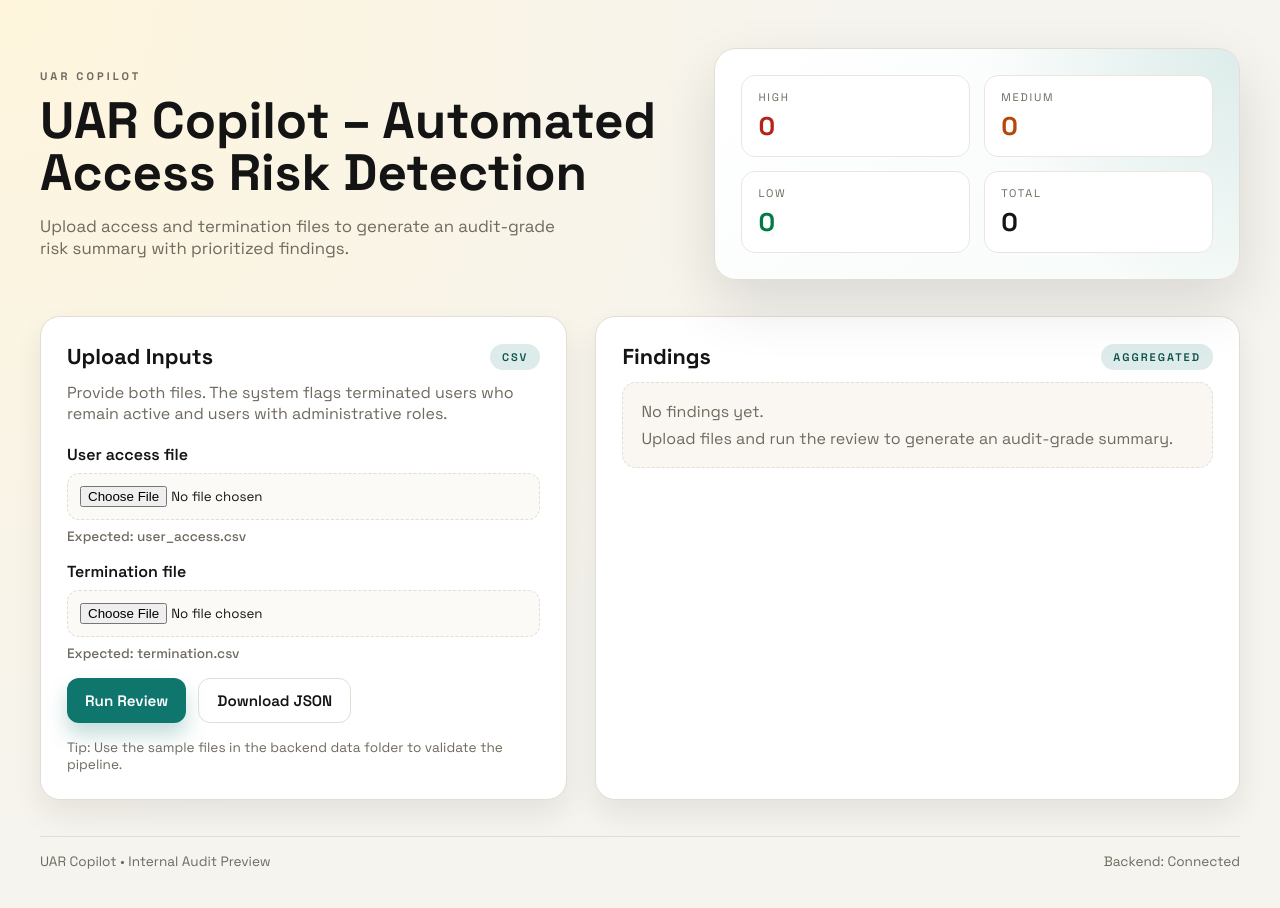
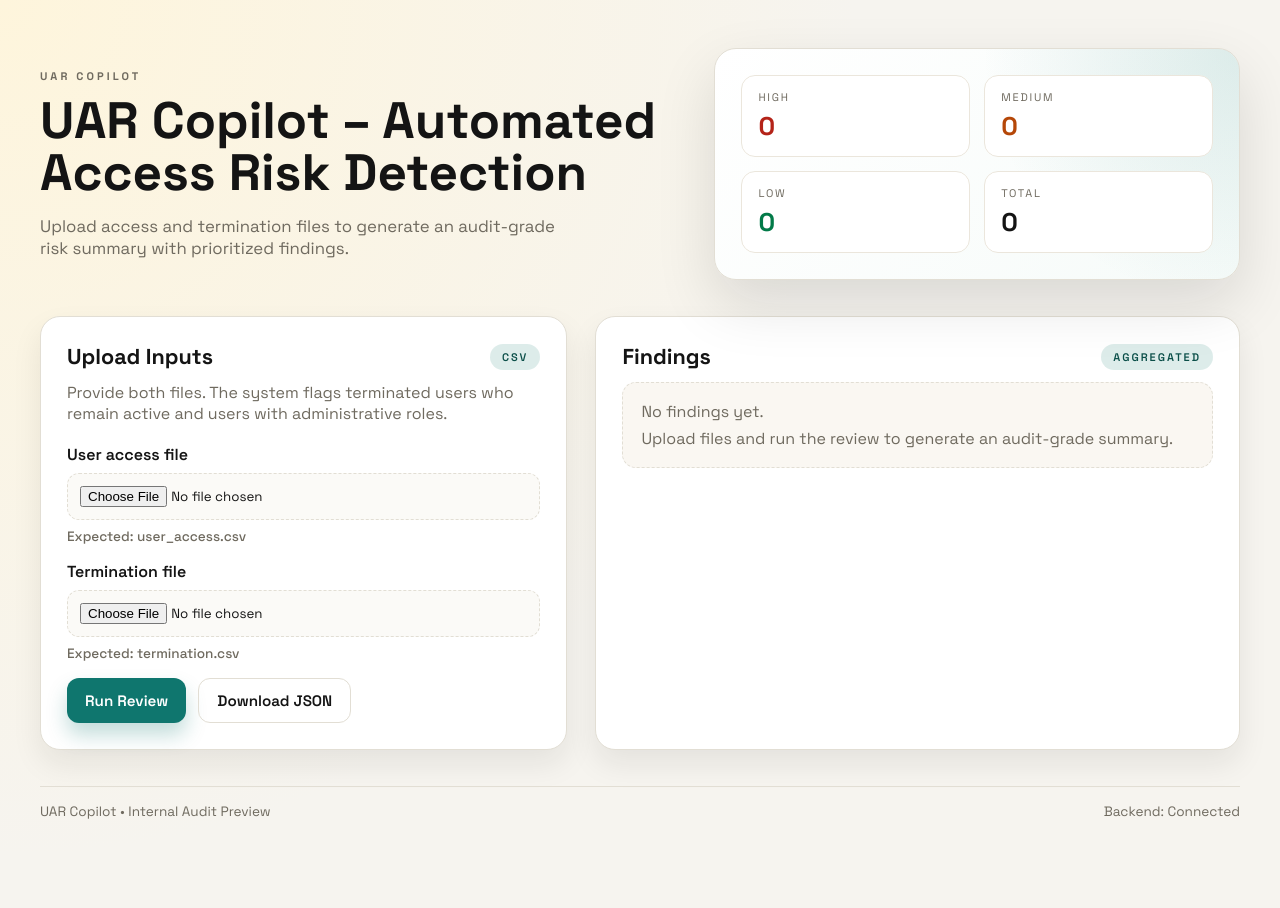
Before and after one commit to HFRANK456/uar-copilot, a React (Vite) app in the folder frontend/uar-ui/: page / in a window 1280 px wide. Shown: the top 908 px of the page. After the commit the page ends 884 px from the top, so only its background shows below. Built offline with nearby package versions, Linux system fonts and the light colour scheme.

Commit message:
Remove upload tip

```diff
--- a/frontend/uar-ui/src/App.tsx
+++ b/frontend/uar-ui/src/App.tsx
@@ -1,4 +1,5 @@
 import { useMemo, useState } from 'react'
+import { Analytics } from '@vercel/analytics/react'
 import './App.css'
 
 const API_URL = 'https://uar-copilot.onrender.com/upload'
@@ -190,10 +191,6 @@ function App() {
               Download JSON
             </button>
           </div>
-          <p className="hint">
-            Tip: Use the sample files in the backend data folder to validate the
-            pipeline.
-          </p>
         </form>
 
         <section className="panel results">
@@ -250,6 +247,7 @@ function App() {
         <span>UAR Copilot • Internal Audit Preview</span>
         <span>Backend: Connected</span>
       </footer>
+      <Analytics />
     </div>
   )
 }
```
